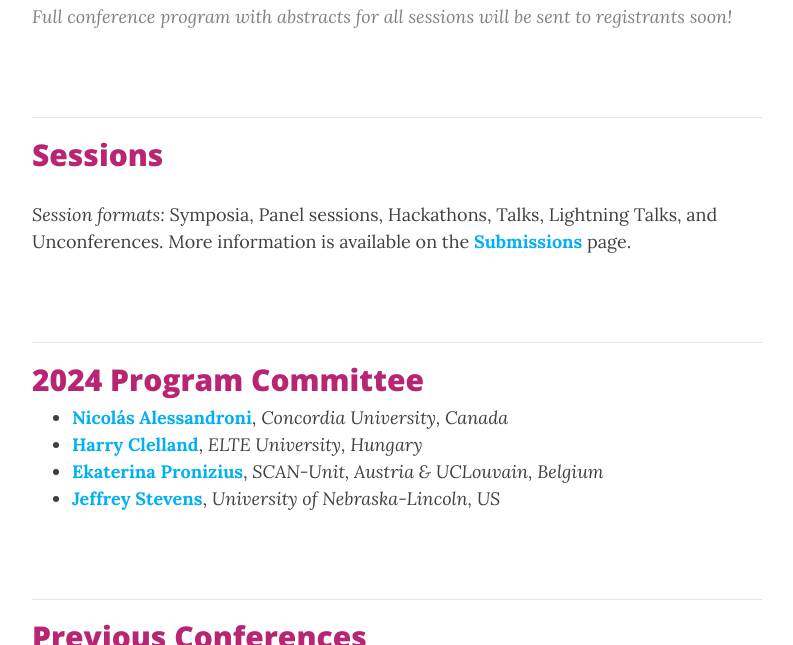
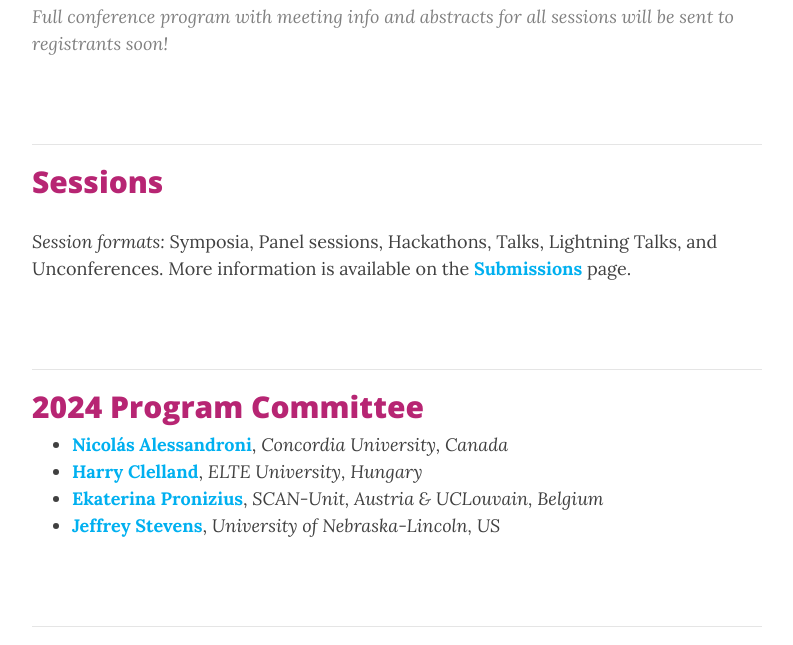
Before and after one commit to bigteamscienceconference/bigteamscienceconference.github.io, a Jekyll site: the page built from program.md, in a window 1280 px wide and 900 px high, scrolled down 556 px, cut to the strip 255-900 px from the top of the window. Shown: the whole strip, without its empty margins (243-1036 px from the left). Built offline with Jekyll 4.4.1, drawn with Linux system fonts in a browser that asks for light colours; comment, search, counter and statistics services are not loaded.

Commit message:
update program

```diff
--- a/program.md
+++ b/program.md
@@ -22,7 +22,7 @@ title: program
 <iframe width='100%' height='500' src="https://docs.google.com/spreadsheets/d/e/2PACX-1vS7QRHWnnyVJnIESN2lVz8cPo27UzGdvkvDXm86YQFLeO9apf0YcQGkAZEIqPyeJPUPh3s2vxopVdkb/pubhtml?gid=1014562965&amp;single=true&amp;widget=true&amp;headers=false"></iframe>
 
 
->Full conference program with abstracts for all sessions will be sent to registrants soon!
+>Full conference program with meeting info and abstracts for all sessions will be sent to registrants soon!
 
 <br>
 
```
